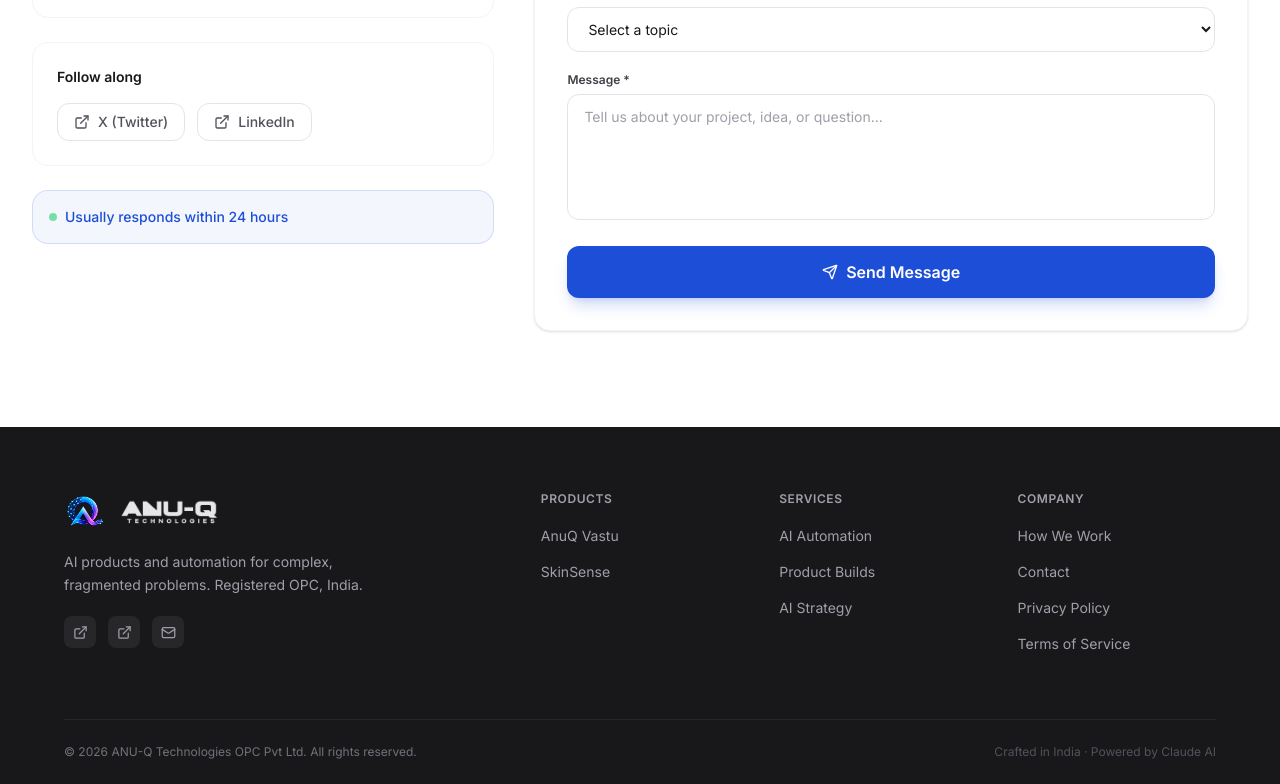
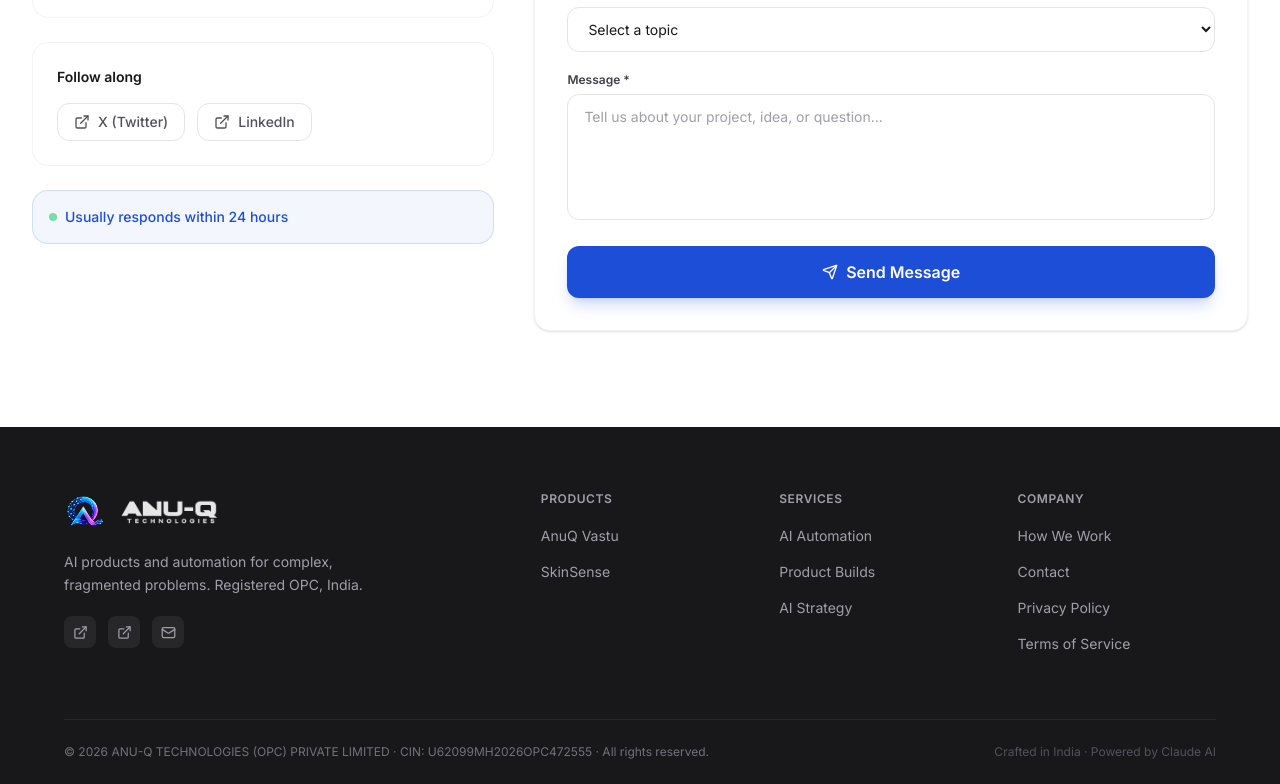
Before and after one commit to reynuv/anuqtech-website, a Next.js app: page / in a window 1280 px wide. Shown: the part 6306-7090 px from the top of the page. Built offline with nearby package versions, Linux system fonts and the light colour scheme.

Commit message:
fix: full legal name and CIN in footer
Co-Authored-By: Claude Sonnet 4.6 <noreply@anthropic.com>

```diff
--- a/components/Footer.tsx
+++ b/components/Footer.tsx
@@ -83,7 +83,7 @@ export default function Footer() {
 
         <div className="border-t border-zinc-800 py-6 flex flex-col sm:flex-row items-center justify-between gap-3">
           <p className="text-xs text-zinc-500">
-            © {new Date().getFullYear()} ANU-Q Technologies OPC Pvt Ltd. All rights reserved.
+            © {new Date().getFullYear()} ANU-Q TECHNOLOGIES (OPC) PRIVATE LIMITED · CIN: U62099MH2026OPC472555 · All rights reserved.
           </p>
           <p className="text-xs text-zinc-600">Crafted in India · Powered by Claude AI</p>
         </div>
```
